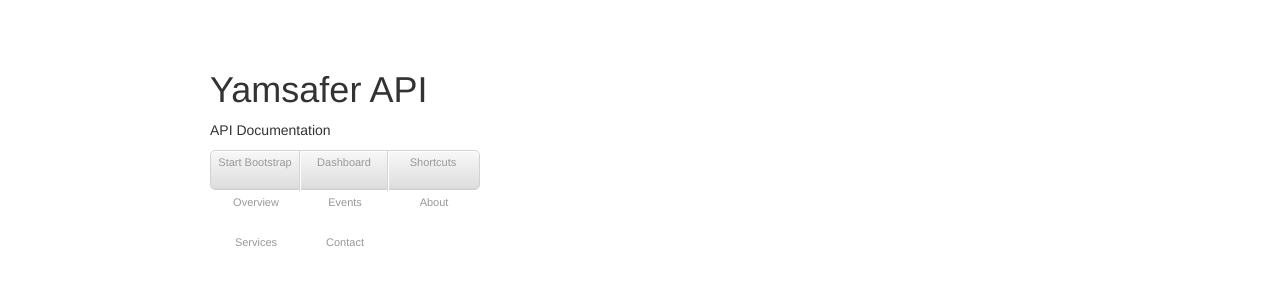
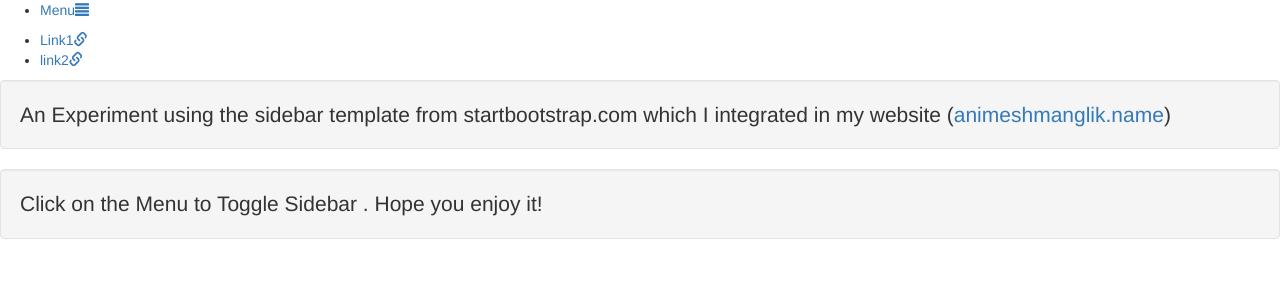
Before and after one commit to mkalboneh/yamsaferAPI.github.io, a plain HTML site: page index.html in a window 1280 px wide. Drawn offline with nearby package versions, Linux system fonts and the light colour scheme.

Commit message:
Update index.html

```diff
--- a/index.html
+++ b/index.html
@@ -5,8 +5,8 @@
     <meta http-equiv="X-UA-Compatible" content="chrome=1">
     <title>Yamsaferapi.github.io by mkalboneh</title>
     <script src="//ajax.googleapis.com/ajax/libs/jquery/2.1.1/jquery.min.js"></script>
-    <link rel="stylesheet" href="stylesheets/styles.css">
-    <link rel="stylesheet" href="stylesheets/pygment_trac.css">
+    <!-- <link rel="stylesheet" href="stylesheets/styles.css"> -->
+    <!-- <link rel="stylesheet" href="stylesheets/pygment_trac.css"> -->
     <link rel="stylesheet" href="https://maxcdn.bootstrapcdn.com/bootstrap/3.2.0/css/bootstrap.min.css">
     <meta name="viewport" content="width=device-width, initial-scale=1, user-scalable=no">
     <!--[if lt IE 9]>
@@ -14,51 +14,39 @@
     <![endif]-->
   </head>
   <body>
-    <div class="wrapper">
-      <header>
-        <h1>Yamsafer API</h1>
-        <p>API Documentation</p>
+<div id="wrapper" class="active">
+
+      <!-- Sidebar -->
+            <!-- Sidebar -->
       <div id="sidebar-wrapper">
-            <ul class="sidebar-nav">
-                <li class="sidebar-brand">
-                    <a href="#">
-                        Start Bootstrap
-                    </a>
-                </li>
-                <li>
-                    <a href="#">Dashboard</a>
-                </li>
-                <li>
-                    <a href="#">Shortcuts</a>
-                </li>
-                <li>
-                    <a href="#">Overview</a>
-                </li>
-                <li>
-                    <a href="#">Events</a>
-                </li>
-                <li>
-                    <a href="#">About</a>
-                </li>
-                <li>
-                    <a href="#">Services</a>
-                </li>
-                <li>
-                    <a href="#">Contact</a>
-                </li>
+      <ul id="sidebar_menu" class="sidebar-nav">
+           <li class="sidebar-brand"><a id="menu-toggle" href="#">Menu<span id="main_icon" class="glyphicon glyphicon-align-justify"></span></a></li>
+      </ul>
+        <ul class="sidebar-nav" id="sidebar">
+          <li><a>Link1<span class="sub_icon glyphicon glyphicon-link"></span></a></li>
+          <li><a>link2<span class="sub_icon glyphicon glyphicon-link"></span></a></li>
         </ul>
       </div>
 
+      <!-- Page content -->
+      <div id="page-content-wrapper">
+        <!-- Keep all page content within the page-content inset div! -->
+        <div class="page-content inset">
+          <div class="row">
+              <div class="col-md-12">
+              <p class="well lead">An Experiment using the sidebar template from startbootstrap.com which I integrated in my website (<a href="http://animeshmanglik.name">animeshmanglik.name</a>)</p>
+              <p class="well lead">Click on the Menu to Toggle Sidebar . Hope you enjoy it!</p>
+            </div>
+          </div>
+        </div>
+      </div>
 
-
-
-
-    <script>
+    </div>
+<script type="text/javascript">
 $("#menu-toggle").click(function(e) {
         e.preventDefault();
-        $("#wrapper").toggleClass("toggled");
+        $("#wrapper").toggleClass("active");
 });
 </script>
-
   </body>
 </html>
```
Lines whose indentation alone changed are shown as unchanged.
